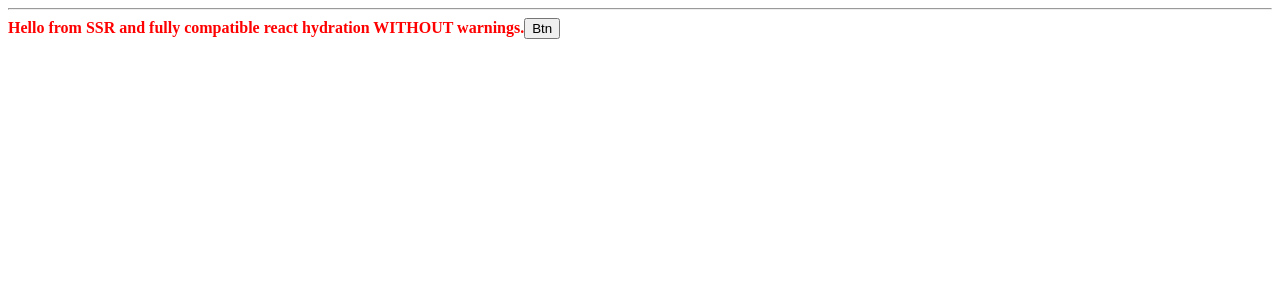
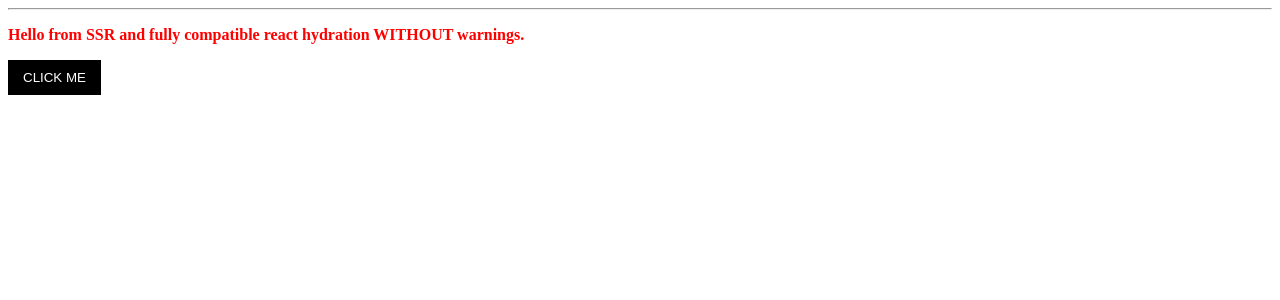
Before and after one commit to ethanWallace/nextjs-webcomponent-hydration, a Next.js app: page / in a window 1280 px wide. Shown: the top 300 px of the page. Built offline with nearby package versions, Linux system fonts and the light colour scheme.

Commit message:
use DSD without custom server.js

```diff
--- /dev/null
+++ b/components/Wrapper.tsx
@@ -0,0 +1,37 @@
+import SsrWebComponent from "@/webcomponents/ssr.mjs";
+
+import * as React from 'react'
+
+// To shut up TS.
+declare global {
+  namespace JSX {
+    interface IntrinsicElements {
+      'ssr-compatible-comp': any;
+    }
+  }
+}
+
+export function Wrapper({children}: {children: any}) {
+    let content;
+    if(typeof window === 'undefined') {
+        /**
+         * Here we create a DSD on the server and set the components code as innerHTML.
+         * This could be for example StencilJS render() result.
+         */
+        content = (
+            <ssr-compatible-comp>
+                <template {...{shadowRootMode: "open"}} dangerouslySetInnerHTML={{__html: SsrWebComponent.template()}}>
+                </template>
+                {children}
+            </ssr-compatible-comp>
+        );
+    } else {
+        content = (
+            <ssr-compatible-comp>
+                {children}
+            </ssr-compatible-comp>
+        );
+    }
+
+    return content;
+}
--- a/pages/_document.tsx
+++ b/pages/_document.tsx
@@ -6,6 +6,20 @@ export default function Document() {
       <Head />
       <body>
         <Main />
+
+        <script dangerouslySetInnerHTML={{
+          __html: `
+              (function attachShadowRoots(root) {
+                root.querySelectorAll("template[shadowrootmode]").forEach(template => {
+                  console.log("shadowroot found");
+                  const mode = template.getAttribute("shadowrootmode");
+                  const shadowRoot = template.parentNode.attachShadow({ mode });
+                  shadowRoot.appendChild(template.content);
+                  template.remove();
+                  attachShadowRoots(shadowRoot);
+                });
+              })(document);
+            `}} />
         <NextScript />
       </body>
     </Html>
--- a/pages/index.tsx
+++ b/pages/index.tsx
@@ -1,55 +1,20 @@
-import Head from "next/head";
+import { Wrapper } from "@/components/Wrapper";
 import { useEffect } from 'react'
 
 
 const loadWebComponent = async () => {
-  // const HelloComponent = await import("./../webcomponents/hello.js");
   const SsrComponent = await import("./../webcomponents/ssr.mjs");
+  SsrComponent.define();
 };
 
 export default function Home() {
+
+  // Define the webcomponent on the client.
   useEffect(() => {
-    setTimeout(() => {
-      loadWebComponent().catch(console.error);
-    })
+    loadWebComponent().catch(console.error);
   }, [])
   return (
     <>
-      <Head>
-        <script dangerouslySetInnerHTML={{
-      __html: `
-          window.addEventListener('load', () => {
-            console.log("polyfill");
-            (function attachShadowRoots(root) {
-              root.querySelectorAll("template[shadowroot]").forEach(template => {
-                const mode = template.getAttribute("shadowroot");
-                const shadowRoot = template.parentNode.attachShadow({ mode });
-                shadowRoot.appendChild(template.content);
-                template.remove();
-                attachShadowRoots(shadowRoot);
-              });
-            })(document);
-          }); `
-        }}/>
-      </Head>
-      { /*
-      <p>
-      This WebComponent requires a patch from react-dom to ignore Declarative Shadow DOM template shadowroot="open" tags.
-      Currently they are still handles as normal HostElementss from react and the reconciler creates a fiber from them.
-
-      Click on this component and see console log. Two events should appear, one from reacts onClick (SyntheticBaseEvent) and one from a internally registered onclick handler (PointerEvent).
-      </p>
-
-      <hello-comp>
-        <template shadowroot="open">
-          <button type="button">
-            <slot></slot>
-          </button>
-        </template>
-        <span onClick={console.log}>Hello</span>
-      </hello-comp>
-      */ }
-
       <hr />
 
       {/*
@@ -60,10 +25,10 @@ export default function Home() {
       </p>
       */}
 
-      <ssr-compatible-comp>
-        Hello from SSR and fully compatible react hydration WITHOUT warnings.
-        <button type="button" onClick={console.log}>Btn</button>
-      </ssr-compatible-comp>
+      <Wrapper>
+        <p>Hello from SSR and fully compatible react hydration WITHOUT warnings.</p>
+        <button type="button" onClick={() => alert("hi from react/nextjs")}>Click me</button>
+      </Wrapper>
     </>
   )
 }
--- a/webcomponents/ssr.mjs
+++ b/webcomponents/ssr.mjs
@@ -11,22 +11,36 @@ export default class SsrWebComponent extends HTMLElement {
 
     this.#internals = this.attachInternals();
 
+
     let shadow = this.#internals.shadowRoot ?? this.shadowRoot;
     if (!shadow) {
+      console.log("Attach shadow");
       shadow = this.attachShadow({ mode: 'open' });
       shadow.innerHTML = SsrWebComponent.template();
+    } else {
+      console.log("Reuse ShadowRoot from DSD");
     }
-
-    // <style> and <strong>
-    console.log(shadow.children);
   }
 
   // We use this as SSR base as well as fallback, if only client side initialization is used.
   // On SSR, we need to add the declarative shadow dom template.
   static template() {
-    return `<style>
+    return `
+      <style>
         strong {
             color: red;
+        }
+        ::slotted(button) {
+          background-color: black;
+          color: white;
+          padding: 10px 15px;
+          border: 0;
+          text-transform: uppercase;
+          cursor: pointer;
+        }
+
+        ::slotted(button:hover) {
+          background-color: #555;
         }
       </style>
       <strong>
@@ -35,8 +49,12 @@ export default class SsrWebComponent extends HTMLElement {
   }
 }
 
+export function define() {
   if (typeof window !== 'undefined' && typeof window.document !== 'undefined') {
     // TODO: Check if component is already registered, to work with HMR.
+    if(!customElements.get('ssr-compatible-comp')) {
       console.log("Define ssr-compatible-comp");
       customElements.define('ssr-compatible-comp', SsrWebComponent);
     }
+  }
+}
```
Also changed, not shown: server.mjs (deleted, +0 -56 lines), webcomponents/hello.js (deleted, +0 -26 lines), 1 other file (tests, documents, lock files or other folders). Lines whose indentation alone changed are shown as unchanged.
